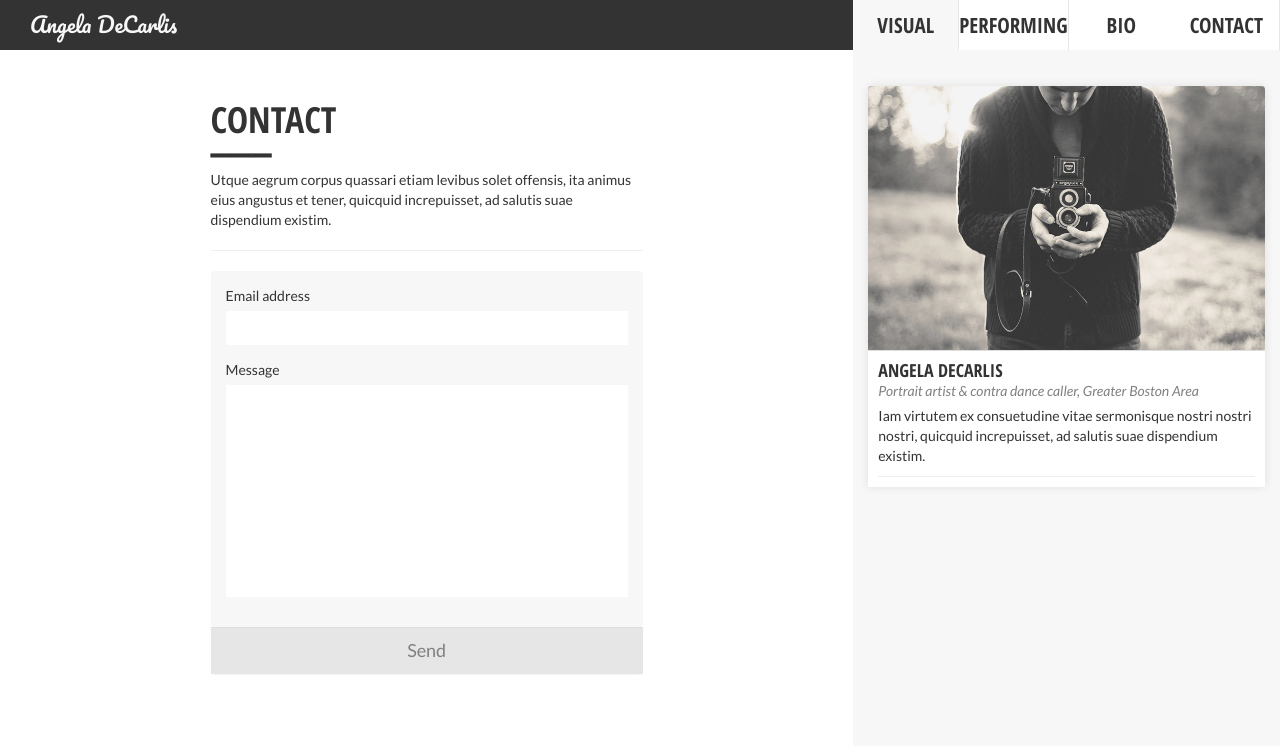
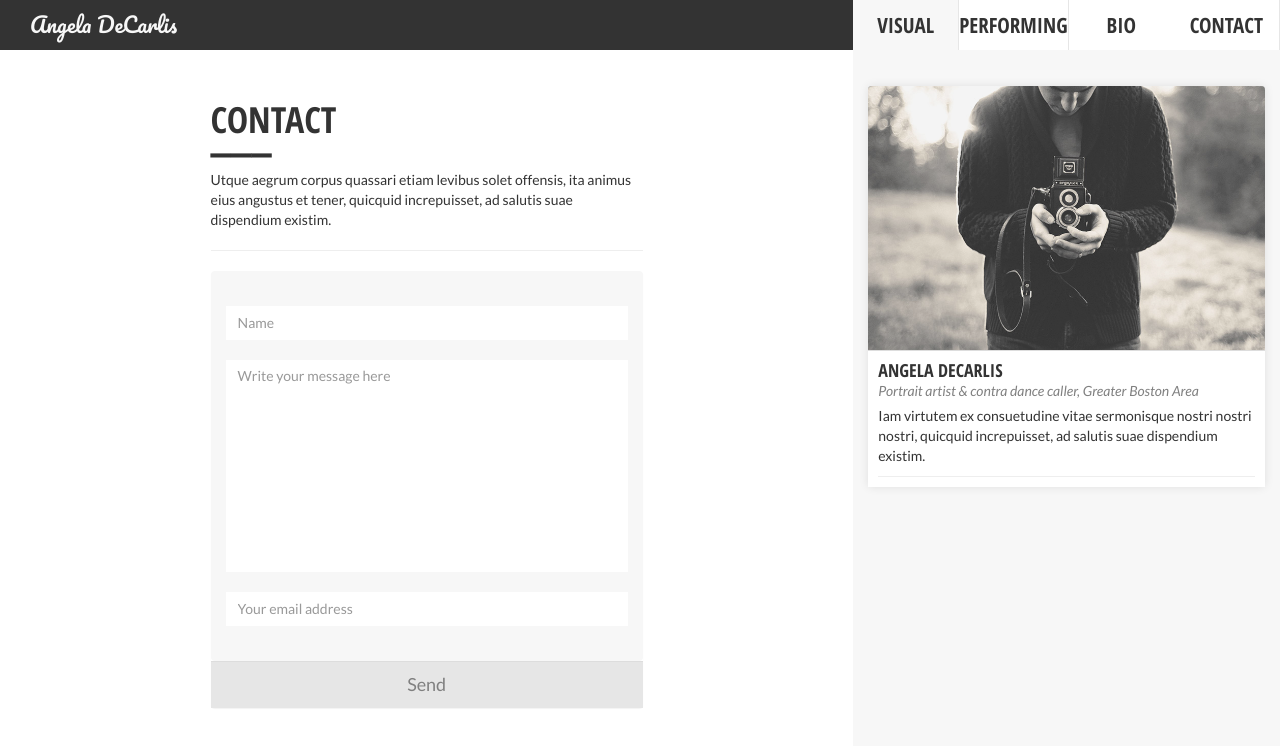
Before and after one commit to DanielJRaine/angela-decarlis-portfolio, a website: page contact.html in a window 1280 px wide. Drawn offline with Linux system fonts and the light colour scheme.

Commit message:
Implement Google Apps contact form script

```diff
--- a/contact.html
+++ b/contact.html
@@ -56,16 +56,34 @@
                                 <p>Utque aegrum corpus quassari etiam levibus solet offensis, ita animus eius angustus et tener, quicquid increpuisset, ad salutis suae dispendium existim.</p>
                                 <hr>
                                 <div class="panel panel-default contact btn-footer">
-                                  <form role="form" action="mailto:aedecarlis@gmail.com" method="post" enctype="text/plain">
+                                  <form id="gform" role="form" action="https://script.google.com/macros/s/AKfycbzldHV0mTMADT0I7H-3sG6DUJi_if_FSpMgTLAtitTtjDz0u9i-/exec" method="POST" enctype="text/plain">
                                     <div class="panel-body">
-                                        <div class="form-group">
-                                            <label for="contactEmail">Email address</label>
-                                            <input type="email" class="form-control" id="contactEmail">
-                                        </div>
-                                        <div class="form-group">
+                                      <fieldset class="pure-group">
+                                        <label for="name"> </label>
+                                        <input id="name" name="name" class="form-control" placeholder="Name" />
+                                      </fieldset>
+
+                                      <fieldset class="pure-group">
+                                        <label for="message"> </label>
+                                        <textarea id="message" name="message" class="form-control" rows="10" placeholder="Write your message here"></textarea>
+                                      </fieldset>
+
+                                      <fieldset class="pure-group">
+                                        <label for="email"></label>
+                                        <input id="email" name="email" class="form-control" type="email" value=""
+                                          required placeholder="Your email address"/>
+                                          <span id="email-invalid" style="visibility:hidden">
+                                          Must be a valid email address</span>
+                                      </fieldset>
+
+                                        <!--<fieldset class="pure-group">
+                                            <label for="subject">Subject</label>
+                                            <input type="subject" class="form-control" id="emailBody">
+                                        </fieldset>
+                                        <fieldset class="pure-group">
                                             <label for="contactMessage">Message</label>
-                                            <textarea class="form-control" rows="10" id="contactMessage"></textarea>
-                                        </div>
+                                            <textarea type="body" class="form-control" rows="10" id="contactMessage"></textarea>
+                                        </fieldset> -->
                                       </div>
                                     <div class="panel-footer">
                                       <input type="submit" class="btn btn-grey btn-lg btn-block" value="Send"></a>
@@ -131,5 +149,8 @@
         <script src="js/plugins/mixitup/jquery.mixitup.min.js"></script>
 
         <script src="js/main.js"></script>
+        <script data-cfasync="false" type="text/javascript"
+          src="https://cdn.rawgit.com/dwyl/html-form-send-email-via-google-script-without-server/master/form-submission-handler.js">
+        </script>
     </body>
 </html>
```
Also changed, not shown: index.html (+1 -1 lines).
